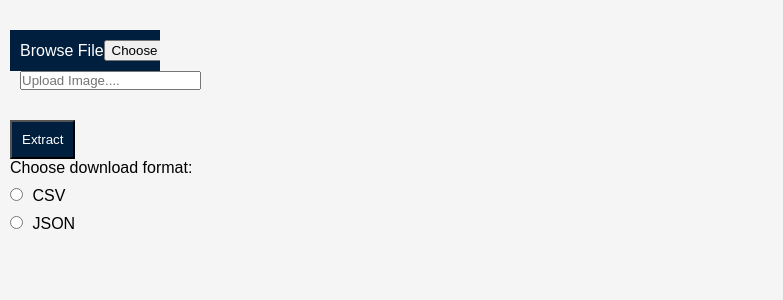
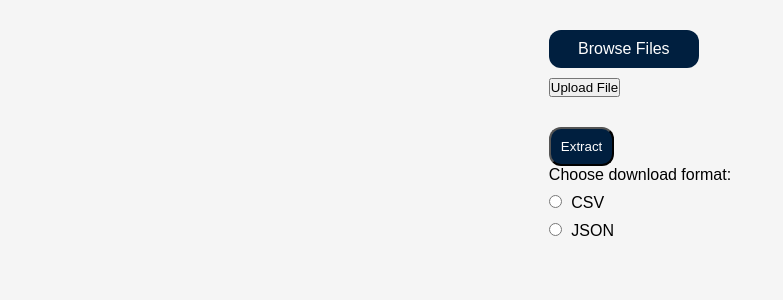
Before and after one commit to adeke910/Text_Extraction_App, a Python web app: template OCR_APP/app/templates/index.html in a window 1280 px wide. Shown: the part 58-358 px from the top of the page, without its empty margins (0-783 px from the left). Run offline with Jinja, Linux system fonts and the light colour scheme; the template is opened without the code that fills it, so the values that code supplies are empty; some libraries are stand-ins or nearby versions.

Commit message:
file_upload

```diff
--- a/OCR_APP/app/__init__.py
+++ b/OCR_APP/app/__init__.py
@@ -1,6 +1,9 @@
-from app import views
+# from app import app
 from flask import Flask
 
 app = Flask(__name__)
 
 app.config.from_object("config.DevelopmentConfig")
+
+
+app.run(debug=True)
--- a/OCR_APP/app/static/css/styles.css
+++ b/OCR_APP/app/static/css/styles.css
@@ -35,10 +35,11 @@ nav h5 {
 
 .container {
     margin-top: 20px;
-    width: 50%; /* Adjust the width as needed */
+    width: 100%; /* Adjust the width as needed */
     padding: 10px;
-    max-width: 600px;
-}
+    display: flex;
+    justify-content: center;
+    }
 
 .file-field {
     margin-bottom: 20px;
@@ -52,10 +53,12 @@ nav h5 {
     cursor: pointer;
     display: flex;
     align-items: center;
+    justify-content: center;
     width: 150px; /* Set your preferred width */
     overflow: hidden;
     white-space: nowrap;
     text-overflow: ellipsis;
+    border-radius: 12px;
 }
 
 
@@ -79,6 +82,7 @@ nav h5 {
     color: white;
     padding: 10px;
     cursor: pointer;
+    border-radius: 12px;
 }
 
 .button-2 {
--- a/OCR_APP/app/static/js/script.js
+++ b/OCR_APP/app/static/js/script.js
@@ -1,29 +1,30 @@
 function uploadFile() {
-    const fileInput = document.getElementById('fileInput');
-    const resultDiv = document.getElementById(result);
-
+    const fileInput = document.getElementById('file_upload');
+    const resultDiv = document.getElementById('submit');
+console.log('file', fileInput.files[0])
 // Check if a file is selected
 if (fileInput.files.length == 0) {
     resultDiv.innerText = 'Please select a file.';
     return;
 }
 
-const file = fileInput.files[0];
 const formData = new FormData();
-formData.append('file', file);
+for (let i = 0; i<fileInput.files.length; i++){
+    formData.append('file_upload[]', fileInput.files[i]);
+}
 
-fetch('', {
+fetch('/', {
     method:'POST',
     body: formData,
 })
 .then(Response => Response.json())
 .then(data => {
     // Handle the response from API
-    resultDiv.innerText ='File uploaded successfully. Response: ${JSON.stringify(data)}';
+    resultDiv.innerText ='Server response:'+ JSON.stringify(data);
 })
 .catch(error=> {
     // Handle Errors
-    resultDiv.innerText='Error: ${error.message}';
+    resultDiv.innerText='Error:' + error.message;
 });
 
 }
--- a/OCR_APP/app/templates/index.html
+++ b/OCR_APP/app/templates/index.html
@@ -1,14 +1,17 @@
 <!DOCTYPE html>
 <html lang="en">
   <head>
-    <meta http-equiv="Content-Type" content="text/html; charset=UTF-8"/>
-    <meta name="viewport" content="width=device-width, initial-scale=1, maximum-scale=1.0"/>
+    <meta http-equiv="Content-Type" content="text/html; charset=UTF-8" />
+    <meta
+      name="viewport"
+      content="width=device-width, initial-scale=1, maximum-scale=1.0"
+    />
     <title>Xtractify</title>
 
     <script src="//ajax.googleapis.com/ajax/libs/jquery/1.9.1/jquery.min.js"></script>
     <!-- <link rel="stylesheet" href="styles.css"> -->
 
-    <link  rel="stylesheet" href="../static/css/styles.css"/>
+    <link rel="stylesheet" href="../static/css/styles.css" />
   </head>
 
   <body>
@@ -20,26 +23,41 @@
     <div class="section no-pad-bot" id="index-banner">
       <div class="container">
         <div class="row">
-                <form action="/" method="post" class="col s12" enctype="multipart/form-data">
+          <form
+            action="/"
+            method="post"
+            class="col s12"
+            enctype="multipart/form-data"
+          >
             <div class="row">
               <div class="input-field col s6">
                 <div class="row">
-
                   <!-- <div class="row"> -->
                   <!-- <label for="First_title"><b>Upload Image</b></label><br> -->
                   <div class="file-field">
-                                        <div class="button-1" >
-                                            <span>Browse File</span>
-                                            <input type="file" name="image_upload" id="image_upload"/>
-                                        </div>
-                                        <div class = "file-path-wrapper">
-                                            <input class="file-path validate" type="text" placeholder="Upload Image...." name="image_name" id="image_name" readonly>
-                                        </div>
+                    <label for="file_upload" class="button-1"
+                      >Browse Files
+                      <!-- <span id="fileName">Browse File</span> -->
+                      <input
+                        type="file"
+                        name="file_upload"
+                        id="file_upload"
+                        style="display: none"
+                        multiple
+                        onchange="displayFileName()"
+                      />
+                    </label>
+                    <div id="fileNameDisplay"></div>
+                    <button type="button" onclick="uploadFile()">
+                      Upload File
+                    </button>
                   </div>
                   <!-- </div> -->
 
-                                    <div class="row center" >
-                                        <button id="submit" type="submit" class="button-2" onclick="uploadFile()">Extract</button>
+                  <div class="row center">
+                    <button id="submit" type="submit" class="button-2">
+                      Extract
+                    </button>
                   </div>
                   <!-- Add dropdown or radio buttons for download format -->
                   <div class="row">
@@ -57,19 +75,56 @@
                       </label>
                     </p>
                   </div>
-
                 </div>
               </div>
-
-
             </div>
           </form>
         </div>
       </div>
     </div>
 
-    <script src="script.js"></script>
+    <script>
+      function displayFileName() {
+        const fileInput = document.getElementById("file_upload");
+        const fileNameDisplay = document.getElementById("fileNameDisplay");
 
+        // Check if a file is selected
+        if (fileInput.files.length > 0) {
+          const fileName = fileInput.files[0].name;
+          fileNameDisplay.innerText = `Selected File: ${fileName}`;
+        } else {
+          fileNameDisplay.innerText = "";
+        }
+      }
+      function uploadFile() {
+        const fileInput = document.getElementById("file_upload");
+        const resultDiv = document.getElementById("submit");
+        console.log("file", fileInput.files[0]);
+        // Check if a file is selected
+        if (fileInput.files.length == 0) {
+          resultDiv.innerText = "Please select a file.";
+          return;
+        }
 
+        const formData = new FormData();
+        for (let i = 0; i < fileInput.files.length; i++) {
+          formData.append("file_upload[]", fileInput.files[i]);
+        }
+
+        fetch("/", {
+          method: "POST",
+          body: formData,
+        })
+          .then((Response) => Response.json())
+          .then((data) => {
+            // Handle the response from API
+            resultDiv.innerText = "Server response:" + JSON.stringify(data);
+          })
+          .catch((error) => {
+            // Handle Errors
+            resultDiv.innerText = "Error:" + error.message;
+          });
+      }
+    </script>
   </body>
 </html>
--- a/OCR_APP/config.py
+++ b/OCR_APP/config.py
@@ -11,7 +11,7 @@ class Config(object):
 
     SECRET_KEY = 'advantage'
 
-    UPLOADS = "/home/username/app/app/static/uploads"
+    UPLOADS = "../app/static/uploads"
 
     SESSION_COOKIE_SECURE = True
     DEFAULT_THEME = None
```
Also changed, not shown: OCR_APP/app.py (+4 -8 lines), OCR_APP/app/views.py (+50 -30 lines). Lines whose indentation alone changed are shown as unchanged.
